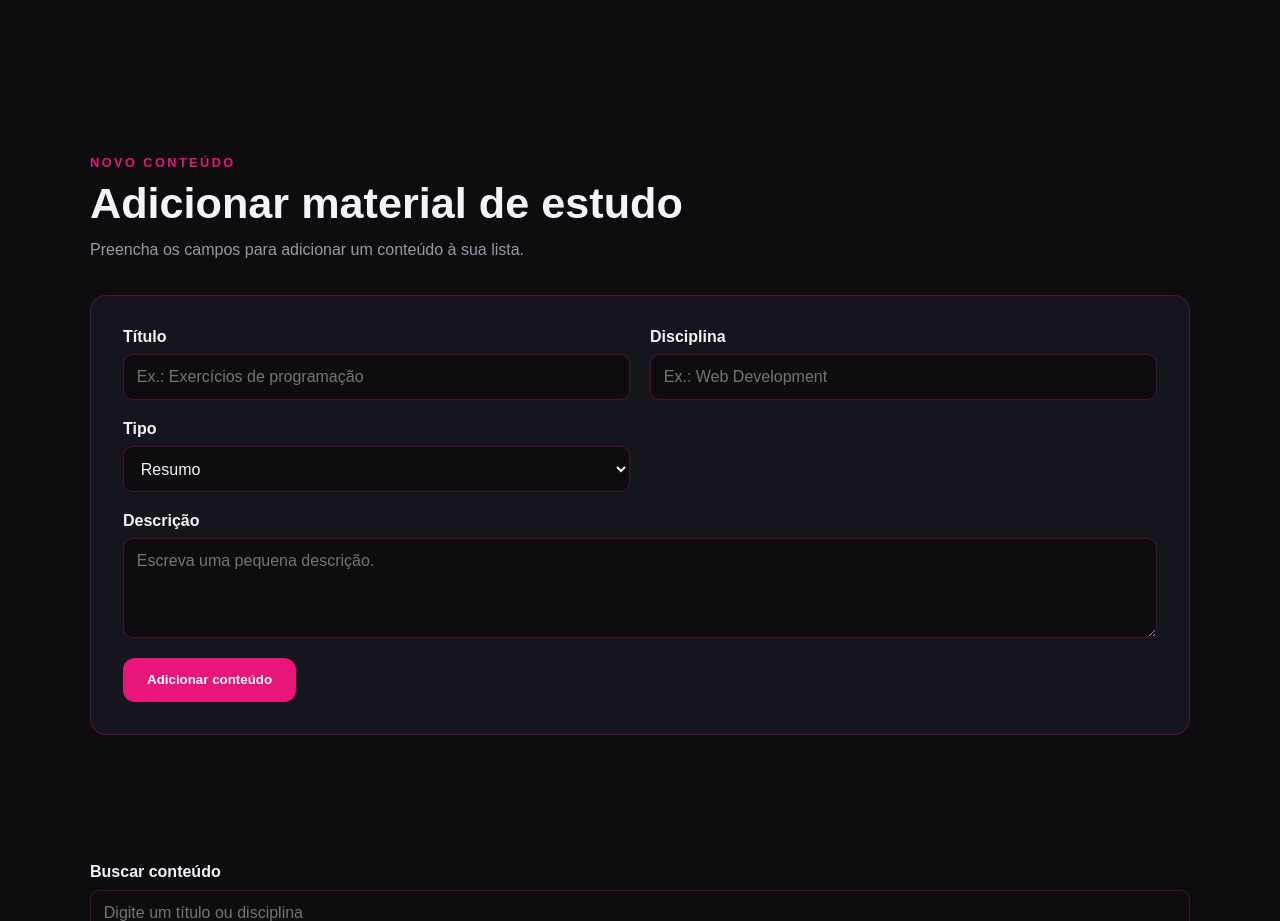
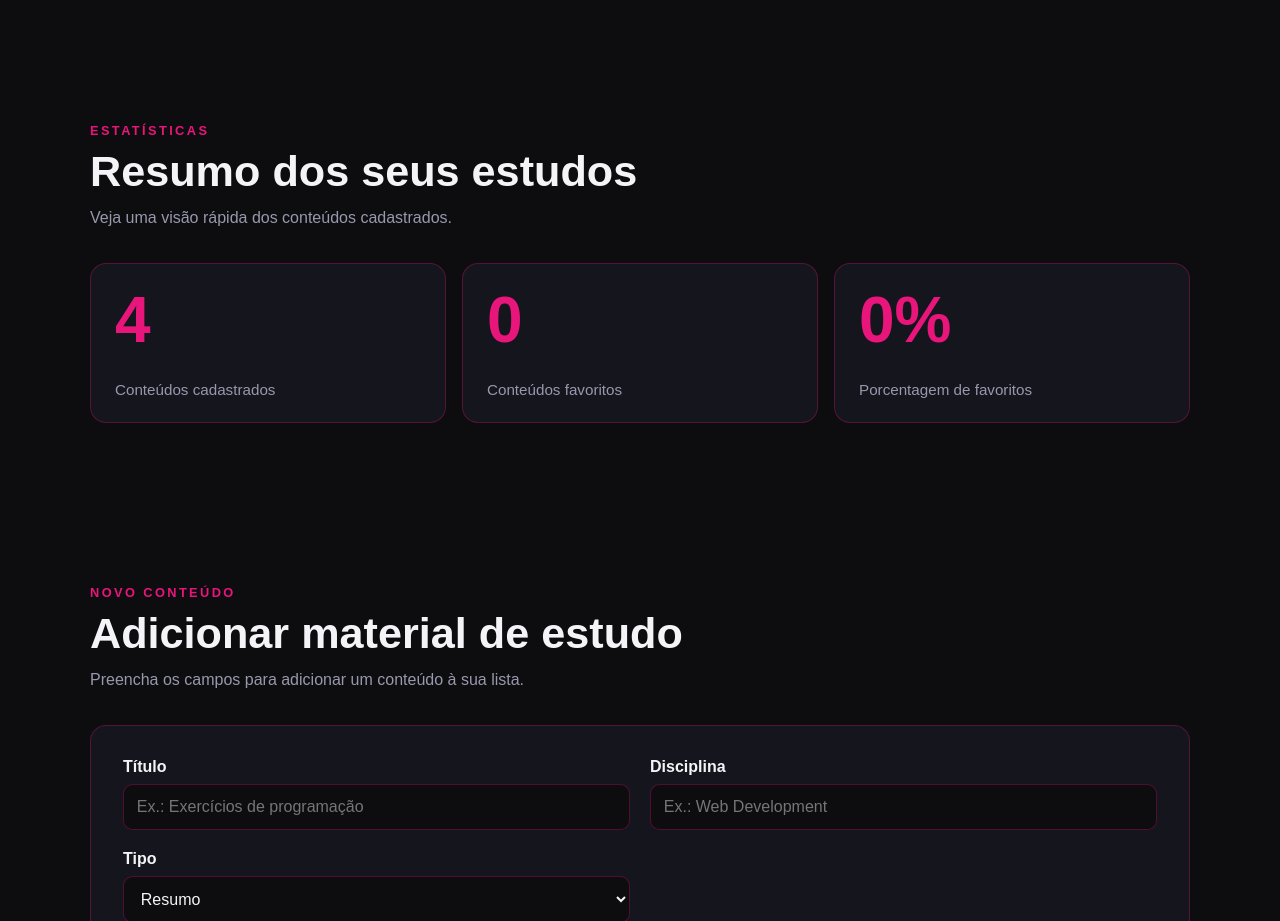
Before and after one commit to MattSoares/sprint3-webdev, a Next.js app: page / in a window 1280 px wide. Shown: the part 1200-2121 px from the top of the page. Built offline with nearby package versions, Linux system fonts and the light colour scheme.

Commit message:
feat: adicionar estatisticas dos conteudos

```diff
--- a/src/app/globals.css
+++ b/src/app/globals.css
@@ -166,6 +166,40 @@ a {
   margin: 0.5rem 0 1rem;
   font-family: Arial, Helvetica, sans-serif;
   font-size: clamp(1.8rem, 5vw, 2.7rem);
+}
+
+.secao-estatisticas {
+  width: min(100% - 2rem, 1100px);
+  margin: 0 auto 8rem;
+  scroll-margin-top: 6rem;
+}
+
+.grade-estatisticas {
+  display: grid;
+  grid-template-columns: repeat(3, 1fr);
+  gap: 1rem;
+}
+
+.card-estatistica {
+  display: flex;
+  min-height: 10rem;
+  flex-direction: column;
+  justify-content: space-between;
+  border: 1px solid var(--cor-borda);
+  border-radius: 1rem;
+  padding: 1.5rem;
+  background: var(--cor-superficie);
+}
+
+.card-estatistica strong {
+  color: var(--cor-principal);
+  font-size: clamp(2.5rem, 6vw, 4rem);
+  line-height: 1;
+}
+
+.card-estatistica span {
+  color: var(--cor-texto-secundario);
+  font-size: 0.95rem;
 }
 
 .rodape {
@@ -337,6 +371,10 @@ a {
 }
 
 @media (max-width: 700px) {
+  .grade-estatisticas {
+    grid-template-columns: 1fr;
+  }
+
   .formulario-conteudo {
     grid-template-columns: 1fr;
     padding: 1.5rem;
@@ -388,6 +426,10 @@ a {
   .secao-formulario {
     margin-bottom: 5rem;
     padding-top: 0;
+  }
+
+  .secao-estatisticas {
+    margin-bottom: 5rem;
   }
 
   .secao-conteudos {
--- /dev/null
+++ b/src/components/Estatisticas.js
@@ -0,0 +1,38 @@
+export default function Estatisticas({ conteudos }) {
+  const totalConteudos = conteudos.length;
+  const totalFavoritos = conteudos.filter(
+    (conteudo) => conteudo.favorito,
+  ).length;
+
+  const porcentagemFavoritos =
+    totalConteudos === 0
+      ? 0
+      : Math.round((totalFavoritos / totalConteudos) * 100);
+
+  return (
+    <section className="secao-estatisticas" aria-labelledby="titulo-estatisticas">
+      <div className="titulo-secao">
+        <span className="etiqueta">ESTATÍSTICAS</span>
+        <h2 id="titulo-estatisticas">Resumo dos seus estudos</h2>
+        <p>Veja uma visão rápida dos conteúdos cadastrados.</p>
+      </div>
+
+      <div className="grade-estatisticas">
+        <article className="card-estatistica">
+          <strong>{totalConteudos}</strong>
+          <span>Conteúdos cadastrados</span>
+        </article>
+
+        <article className="card-estatistica">
+          <strong>{totalFavoritos}</strong>
+          <span>Conteúdos favoritos</span>
+        </article>
+
+        <article className="card-estatistica">
+          <strong>{porcentagemFavoritos}%</strong>
+          <span>Porcentagem de favoritos</span>
+        </article>
+      </div>
+    </section>
+  );
+}
--- a/src/components/GerenciadorConteudos.js
+++ b/src/components/GerenciadorConteudos.js
@@ -1,6 +1,7 @@
 "use client";
 
 import { useEffect, useState } from "react";
+import Estatisticas from "@/components/Estatisticas";
 import FormularioConteudo from "@/components/FormularioConteudo";
 import ListaConteudos from "@/components/ListaConteudos";
 import conteudosIniciais from "@/data/conteudosIniciais";
@@ -79,6 +80,8 @@ export default function GerenciadorConteudos() {
 
   return (
     <>
+      <Estatisticas conteudos={conteudos} />
+
       <FormularioConteudo onAdicionar={adicionarConteudo} />
 
       <section className="secao-busca">
```
